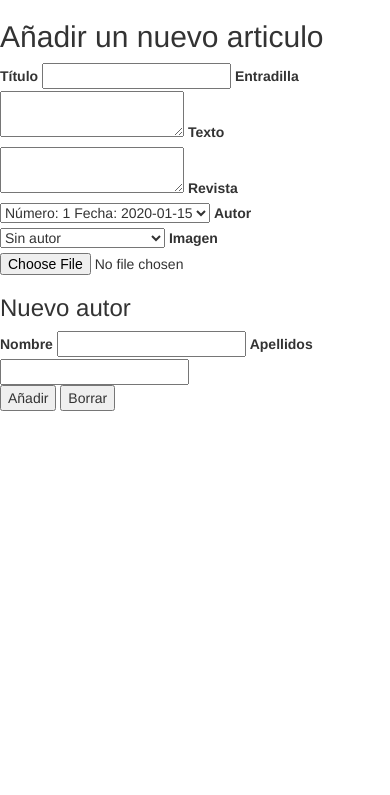
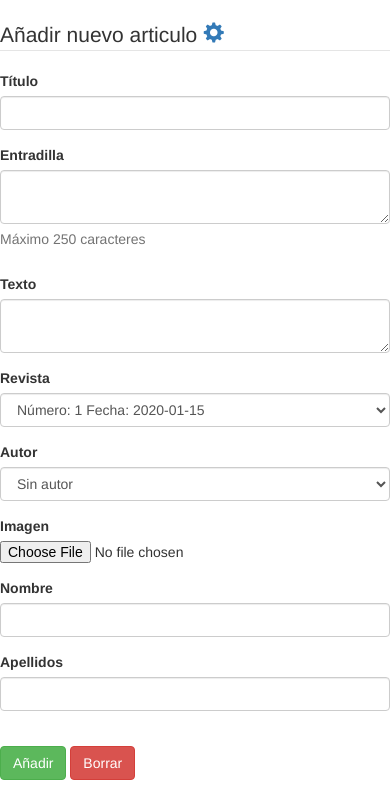
Before and after one commit to Trankimacin/Proyecto, a PHP site: page /altaArticulos.php in a window 390 px wide. Shown: the part 52-847 px from the top of the page. Before the commit the page ends 463 px from the top, so only its background shows below. Run offline with PHP 8.4, Linux system fonts and the light colour scheme; a user stored in the database is signed in; tables that the repository leaves empty hold one stand-in row (values such as "Sample post"); some libraries are stand-ins or nearby versions.

Commit message:
Cambios
Añadido estilos

```diff
--- a/admin/altaArticulos.php
+++ b/admin/altaArticulos.php
@@ -69,34 +69,42 @@
 
 ?>
 
-	<div class="wrapper">
+	<form class="form-horizontal" name="revista" action="altaArticulos.php" method="post" enctype="multipart/form-data" onsubmit="return subido();">
+		<fieldset>
+			<legend>Añadir nuevo articulo
+				<a href='#' data-trigger='focus' data-toggle='popover' class='glyphicon glyphicon-cog'></a>
+			</legend>
 
-	<h2 id="account">Añadir un nuevo articulo
-		<div class="tooltip">
-			<i class="fa fa-question"></i>
-				<div class="tooltiptext">Primero deberás tener creada la revista</div>
+		<!-- Titutlo -->
+		<div class="form-group">
+			<label class="col-md-4 control-label" for="titulo">Título</label>
+			<div class="col-md-4">
+				<input type="text" id="titulo" name="titulo" class="form-control input-md" required>
+			</div>
 		</div>
-	</h2>
 
-	<form name="revista" action="altaArticulos.php" method="post" enctype="multipart/form-data" onsubmit="return subido();">
-		<div class="info">
-		<!-- Titutlo -->
-		<label for="titulo">Título</label>
-		<input type="text" id="titulo" name="titulo" required>
 		<!-- Entradilla -->
-		<label for="entradilla">Entradilla
-				<div class="tooltip">
-		    		<i class="fa fa-question"></i>
-		    			<span class="tooltiptext">Máximo 250 carácteres</span>
-		    	</div>
-		</label>
-		<textarea maxlength="250" id="entradilla" name="entradilla" required></textarea>
+		<div class="form-group">
+			<label class="col-md-4 control-label" for="entradilla">Entradilla</label>
+			<div class="col-md-4">
+				<textarea maxlength="250" class="form-control" id="entradilla" name="entradilla" required></textarea>
+				<span class='help-block'>Máximo 250 caracteres</span>
+			</div>
+		</div>
+
 		<!-- Texto -->
-		<label for="texto">Texto</label>
-		<textarea id="texto" name="texto" required></textarea>
+		<div class="form-group">
+			<label class="col-md-4 control-label" for="texto">Texto</label>
+			<div class="col-md-4">
+				<textarea class="form-control" id="texto" name="texto" required></textarea>
+			</div>
+		</div>
+
 		<!-- Revista -->
-		<label for="revista">Revista</label>
-			<select name="revista" id="revista">
+		<div class="form-group">
+			<label class="col-md-4 control-label" for="revista">Revista</label>
+			<div class="col-md-4">
+				<select class="form-control" name="revista" id="revista">
 <?php
 	$consulta = "SELECT cod_revista, numero, fecha FROM revistas ORDER BY numero;";
 
@@ -107,13 +115,16 @@
 			<option value='".$dato['cod_revista']."'>Número: ".$dato['numero']." Fecha: ".$dato['fecha']."</option>
 		");
 	}
-		echo ("
-			</select>
-		");
 ?>
+				</select>
+			</div>
+		</div>
+
 		<!-- Autor -->
-		<label>Autor</label>
-			<select name="autor" id="autor" onChange="checkOption(this)">
+		<div class="form-group">
+			<label class="col-md-4 control-label" for="autor">Autor</label>
+			<div class="col-md-4">
+				<select class="form-control" name="autor" id="autor" onChange="checkOption(this)">
 				<option value='vacio'>Sin autor</option>
 <?php
 	$consulta = "SELECT * FROM autores ORDER BY nombre, apellidos;";
@@ -125,31 +136,54 @@
 			<option value='".$dato['cod_autor']."'>".$dato['nombre']." ".$dato['apellidos']."</option>
 		");
 	}
-		echo("
-			</select>
-		");
 ?>
+				</select>
+			</div>
+		</div>
+
 		<!-- Portada -->
-		<label for="archivo">Imagen</label>
-		<input type="file" id="archivo" name="archivo">
-		<div class="attachements">
-			<h3>Nuevo autor
-				<div class="tooltip">
-		    		<i class="fa fa-question"></i>
-		    			<span class="tooltiptext">Si no hay seleccionado un autor, podrás añadirlo desde aquí</span>
-		    	</div>
-		    </h3>
+		<div class="form-group">
+			<label class="col-md-4 control-label" for="archivo">Imagen</label>
+			<div class="col-md-4">
+				<input class="input-file" type="file" id="archivo" name="archivo">
+			</div>
+		</div>
+
 
 			<!-- Nombre Nuevo Autor -->
-			<label for="nuevoNombre">Nombre</label>
-			<input type="text" name="nombre" id="nuevoNombre">
+		<div class="form-group">
+			<label class="col-md-4 control-label" for="nuevoNombre">Nombre</label>
+			<div class="col-md-2">
+				<input class="form-control input-md" type="text" name="nombre" id="nuevoNombre">
+			</div>
+		</div>
+
 			<!-- Apellidos Nuevo Autor -->
-			<label for="apellidosAutor">Apellidos</label>
-			<input type="text" name="apellidos" id="apellidosAutor">
-				<div class="buttons">
-					<input type="submit" value="Añadir">
-					<input type="reset" value="Borrar">
-				</div>
+		<div class="form-group">
+			<label class="col-md-4 control-label" for="apellidosAutor">Apellidos</label>
+			<div class="col-md-2">
+				<input class="form-control input-md" type="text" name="apellidos" id="apellidosAutor">
+			</div>
 		</div>
-</div>
-	</form>
+
+			<!-- Botones -->
+		<div class="form-group">
+			<label class="col-md-4 control-label"></label>
+			<div class="col-md-8">
+				<button class="btn btn-success">Añadir</button>
+				<button class="btn btn-danger">Borrar</button>
+			</div>
+		</div>
+	</fieldset>
+</form>
+
+<script>
+  $(document).ready(function(){
+    $('[data-toggle="popover"]').popover({
+    html:true,
+    content:function(){
+    return ("Primero debe tener creada una revista");
+    },
+    });
+});
+</script>
--- a/admin/modificarArticulos.php
+++ b/admin/modificarArticulos.php
@@ -88,9 +88,9 @@
 				</legend>
 					<input type='hidden' name='articulo' value='$cod_articulo'>
 				<div class='form-group'>
-					<label class='col-md-4 control-label' for='titulo'>Título</label>
+					<label class='col-md-4 control-label' for='titulo'>Titulo</label>
 					<div class='col-md-4'>
-					<input type='text' id='titulo' name='titulo'>
+						<input id='titulo' name='titulo' type='text' class='form-control input-md'>
 					</div>
 				</div>
 				<div class='form-group'>
@@ -131,6 +131,7 @@
 						<select class='control-form' name='autor' id='autor'>
 							<option value='vacio'>Selecciona un autor</option>
 			");
+
 	mysqli_free_result($consulta);
 
 	$consulta = "SELECT * FROM autores ORDER BY nombre, apellidos;";
```
